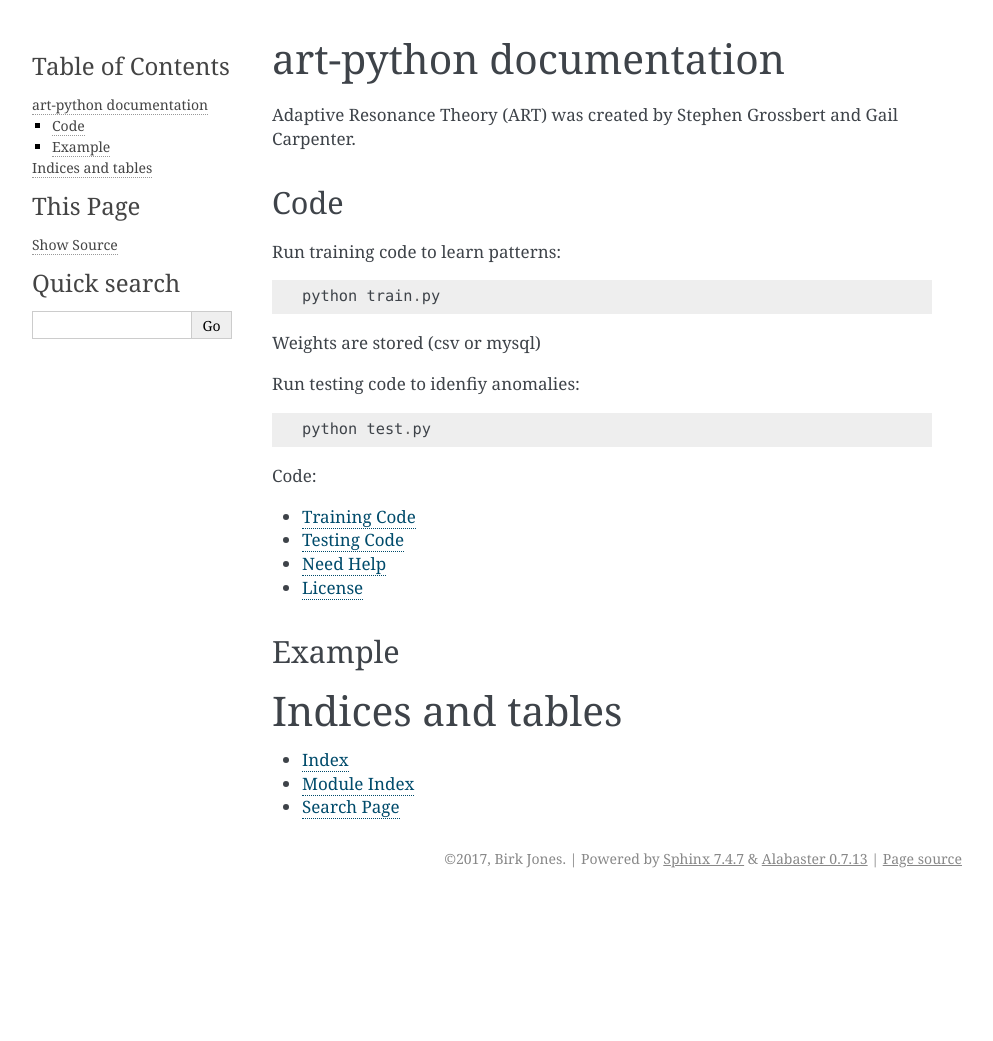
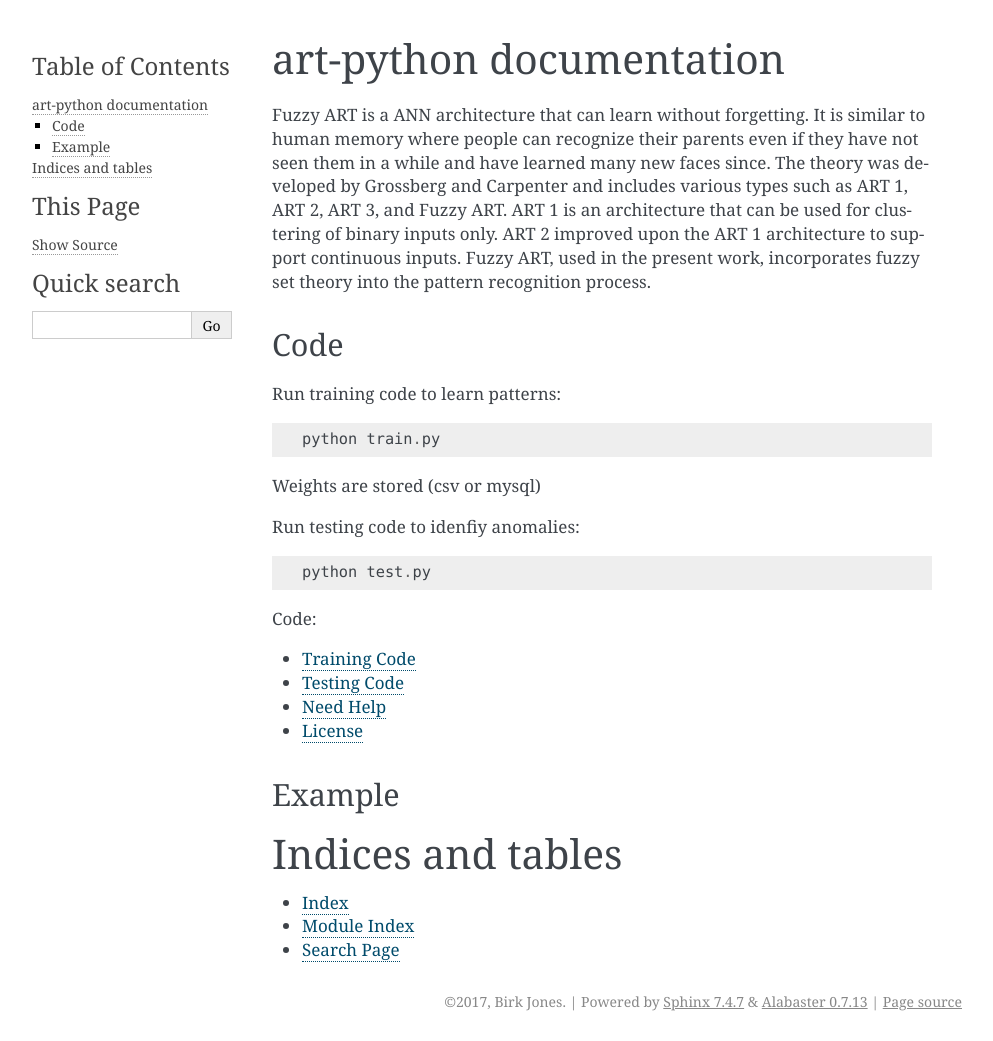
Before and after one commit to cbirkj/art-python, a Sphinx documentation site: the page built from docs/sphinx/source/index.rst, in a window 1280 px wide. Shown: the whole page, without its empty margins (148-1141 px from the left). Built offline with Sphinx 7.4.7, drawn with Linux system fonts in a browser that asks for light colours; before the commit the page ends 900 px from its top, so only the background shows below that.

Commit message:
update index

```diff
--- a/docs/sphinx/source/index.rst
+++ b/docs/sphinx/source/index.rst
@@ -6,7 +6,13 @@
 art-python documentation
 ======================================
 
-Adaptive Resonance Theory (ART) was created by Stephen Grossbert and Gail Carpenter.
+Fuzzy ART is a ANN architecture that can learn without forgetting. It is similar to human
+memory where people can recognize their parents even if they have not seen them in a while
+and have learned many new faces since. The theory was developed by Grossberg and Carpenter
+and includes various types such as ART 1, ART 2, ART 3, and Fuzzy ART. ART 1 is an architecture
+that can be used for clustering of binary inputs only. ART 2 improved upon the ART 1
+architecture to support continuous inputs. Fuzzy ART, used in the present work,
+incorporates fuzzy set theory into the pattern recognition process.
 
 Code
 ^^^^
```
